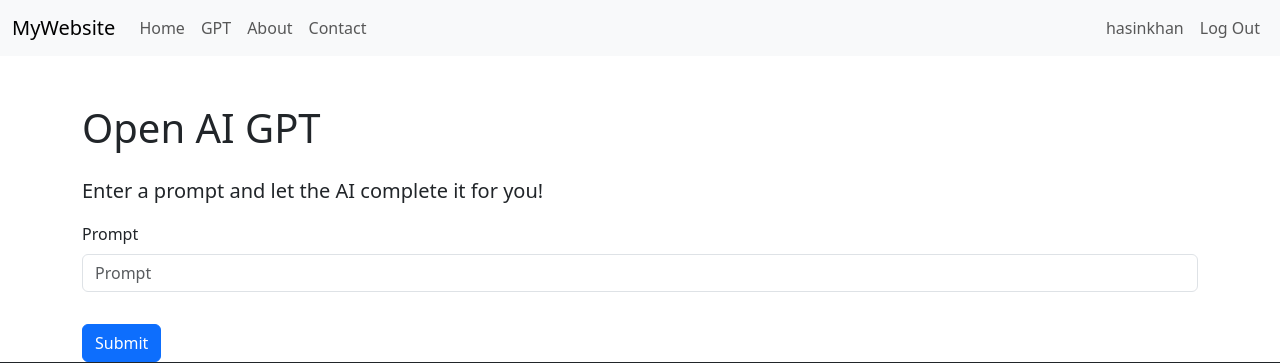
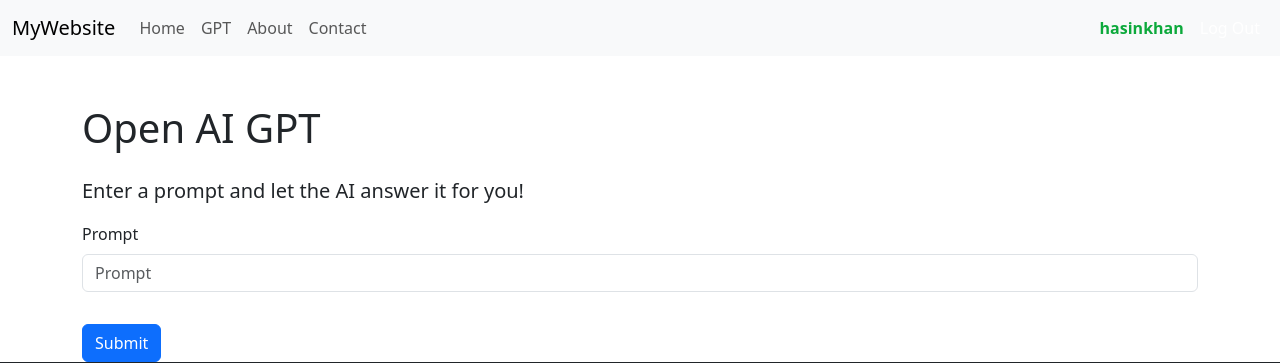
Before and after one commit to ArkoKhan/My_Django_Website, a Django app: page /open_ai_app/open_ai/ in a window 1280 px wide. Shown: the top 363 px of the page. Run offline with Django 5.2, Linux system fonts and the light colour scheme; a user stored in the database is signed in; some libraries are stand-ins or nearby versions.

Commit message:
a small update

```diff
--- a/static/style.css
+++ b/static/style.css
@@ -25,3 +25,10 @@ height: 100%;
 .warning {
     color: red;
 }
+
+
+
+.user_name {
+    color: #0ca93b !important;
+    font-weight: bold;
+}
--- a/templates/navigation.html
+++ b/templates/navigation.html
@@ -22,17 +22,17 @@
             <ul class="navbar-nav ms-auto">
                 {% if user.is_authenticated %}
                 <li class="nav-item">
-                    <a class="nav-link" href="#">{{user.username}}</a>
+                    <a class="nav-link user_name" href="#">{{user.username}}</a>
                 </li>
                 <li class="nav-item">
-                    <a class="nav-link" href="{% url 'logout' %}">Log Out</a>
+                    <a class="nav-link btn btn-danger text-white" href="{% url 'logout' %}">Log Out</a>
                 </li>
                 {%else%}
-                <li class="nav-item">
-                    <a class="nav-link" href="{% url 'login' %}">Login</a>
+                <li class="nav-item me-2">
+                    <a class="nav-link btn btn-primary text-white" href="{% url 'login' %}">Login</a>
                 </li>
                 <li class="nav-item">
-                    <a class="nav-link" href="{% url 'register' %}">Sign Up</a>
+                    <a class="nav-link btn btn-danger text-white" href="{% url 'register' %}">Sign Up</a>
                 </li>
                 {%endif%}
 
--- a/templates/open_ai/gpt.html
+++ b/templates/open_ai/gpt.html
@@ -9,7 +9,7 @@
 {% block content %}
 <div class="container mt-5">
     <h1 class="mb-4">Open AI GPT</h1>
-    <p class="lead">Enter a prompt and let the AI complete it for you!</p>
+    <p class="lead">Enter a prompt and let the AI answer it for you!</p>
 
     <form method="POST" class="form">
         {% csrf_token %}
```
Also changed, not shown: db.sqlite3.
